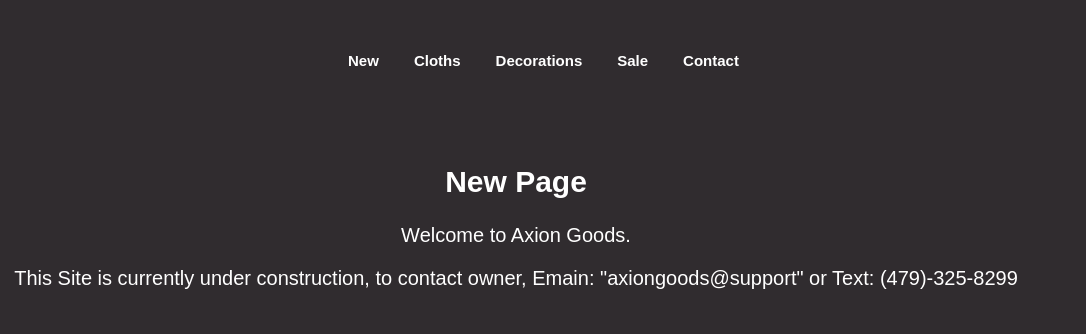
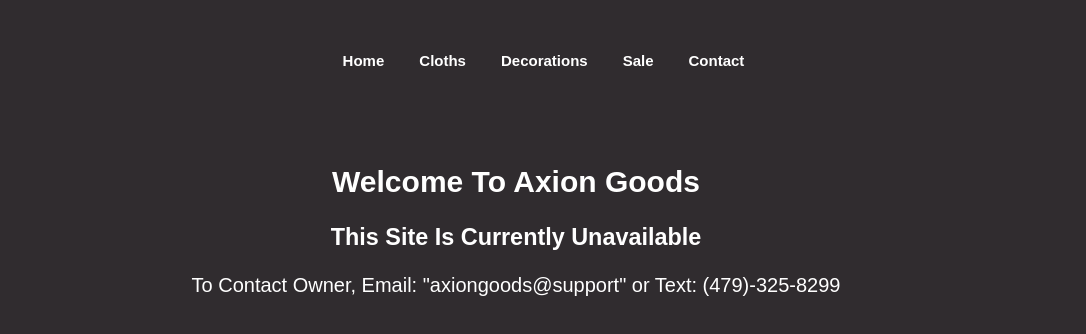
Before and after one commit to loganFritts/Store-Website, a plain HTML site: page index.html in a window 1280 px wide. Shown: the full height of the page, 124-1210 px from the left. Drawn offline with Linux system fonts and the light colour scheme.

Commit message:
Update index.html

```diff
--- a/index.html
+++ b/index.html
@@ -3,7 +3,8 @@
 <head>
   <meta charset="UTF-8" />
   <meta name="viewport" content="width=device-width, initial-scale=1.0" />
-  <title>Single Page App</title>
+  <title>Axion Goods</title>
+  <link rel="icon" type="image/png' href="Images/AxionGoodsLogo-removebg.png"/>
   <link href="style.css" rel="stylesheet" type="text/css" />
 </head>
 <body class="dark">
@@ -11,7 +12,7 @@
     <img src="Images/AxionGoodsLogo-removebg.png" alt="Logo" class="Logo" width="100" height="100" />
 
     <nav class="menu">
-      <div class="menu-item"><a href="#" onclick="showSection('new')">New</a></div>
+      <div class="menu-item"><a href="#" onclick="showSection('new')">Home</a></div>
       <div class="menu-item"><a href="#" onclick="showSection('cloths')">Cloths</a></div>
       <div class="menu-item"><a href="#" onclick="showSection('decorations')">Decorations</a></div>
       <div class="menu-item"><a href="#" onclick="showSection('sale')">Sale</a></div>
@@ -32,7 +33,7 @@
   </header>
 
   <main>
-    <section id="section-new" class="section"> <h2>New Page</h2> <p>Welcome to Axion Goods.</p> <p> This Site is currently under construction, to contact owner, Emain: "axiongoods@support" or Text: (479)-325-8299</p></section>
+    <section id="section-new" class="section"> <h2> Welcome To Axion Goods</h2> <h3>This Site Is Currently Unavailable </h3> <p>To Contact Owner, Email: "axiongoods@support" or Text: (479)-325-8299</p></section>
     <!--<section id="section-cloths" class="section" style="display:none;"> <h2>Cloths Page</h2> <p>Browse our latest clothing collection.</p> </section>
     <section id="section-decorations" class="section" style="display:none;"> <h2>Decorations Page</h2> <p>Find beautiful decorations here.</p> </section>
     <section id="section-sale" class="section" style="display:none;"> <h2>Sale Page</h2> <p>Check out ongoing sales!</p> </section>
```
